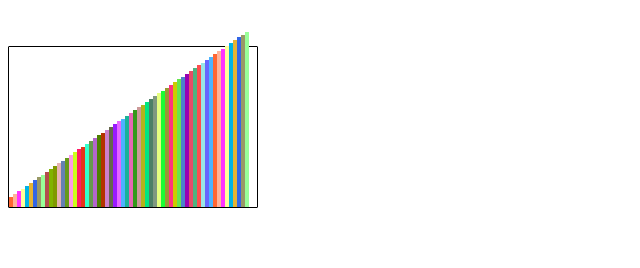
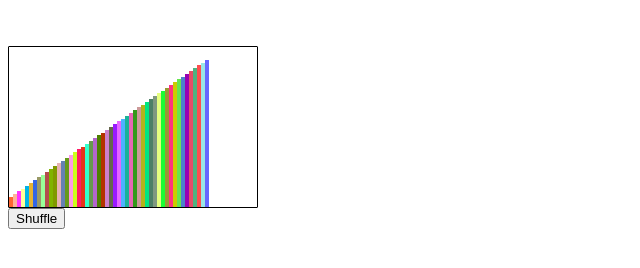
Before and after one commit to pompusha/sort_magic, a plain HTML site: page index.html in a window 1280 px wide. Shown: the whole page, without its empty margins (0-640 px from the left). Drawn offline with Linux system fonts and the light colour scheme.

Commit message:
Tasks to Tuesday 21.03.23

```diff
--- a/index.html
+++ b/index.html
@@ -19,6 +19,7 @@
         </table> -->
         </div>
     </div>
+    <button onclick="shuffle()"> Shuffle </button>
 
 <script src="js/tablemade script.js"> </script>
 </body>
--- a/js/tablemade script.js
+++ b/js/tablemade script.js
@@ -1,11 +1,32 @@
 /*
+
+Задание 1:
 порядок применения стилей
 1) Стиль вписанный в элемент html
 2) Стиль считанный в id
 3) Стиль считанный в class
 4) !
 5) *
-TODO: Разобраться в порядке применения стилей
+
+Задание 2:
+Сверстать внешний прямоугольник, чтобы можно было задавать любой размер для лестницы.
+Чтобы толщины и разница высот ступенек была постоянной, а внешняя граница двигалась от изменения n.
+Левый верхний угол внешнего бокса должен быть фиксирован.
+
+
+Задание 3:
+Написать фунцию shuffle, которая будет по кнопке перемешивать cтупеньки.
+Это кнопка должна быть ниже поля.
+
+Задание 4:
+Добавить кнопку Grey внутрь внешнего бокса - перекрасить все столбцы в серый цвет.
+Чтобы она при нажании красила все столбцы в серый цвет и меняла имя на Rainbow и повторное нажатие
+снова красило в радужный цвет все столбцы и кнопка снова становилась Grey.
+
+Задание 5:
+Добавить панель справа от внешнего прямоугольника ladder - c полями ввода ширины столбцов и разности высот.
+И кнопкой применить.
+
 */
 
 const ladder = document.getElementById("rodia_ti_zloy")
@@ -36,9 +57,8 @@ function fifty_spartans(ladder, n) {
     }
 }
 
-// 24 разделить нацело на 50 == 0*50 + 24
-// 0 разделить нацело на 50 == 0*50 + 0
-// 48 разделить нацело на 50 == 0*50 + 48
-// 51 разделить нацело на 50 == 1*50 + 1
+function shuffle() {
+    alert("I'm not implemented")
+}
 
-fifty_spartans(ladder, 60)
+fifty_spartans(ladder, 50)
```
